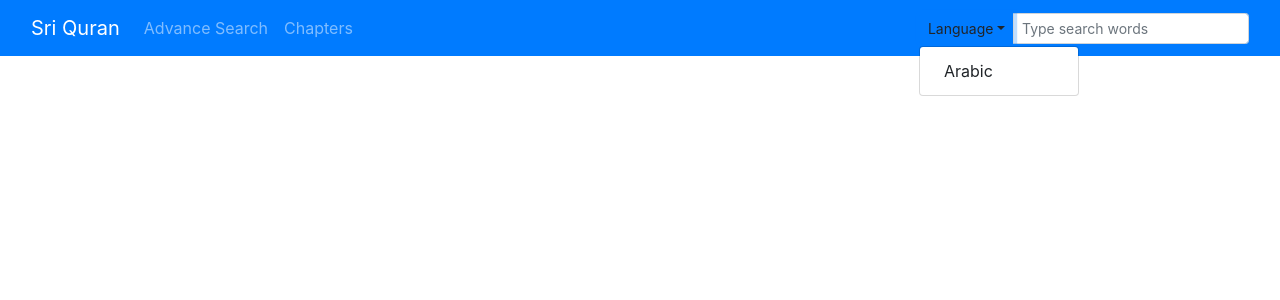
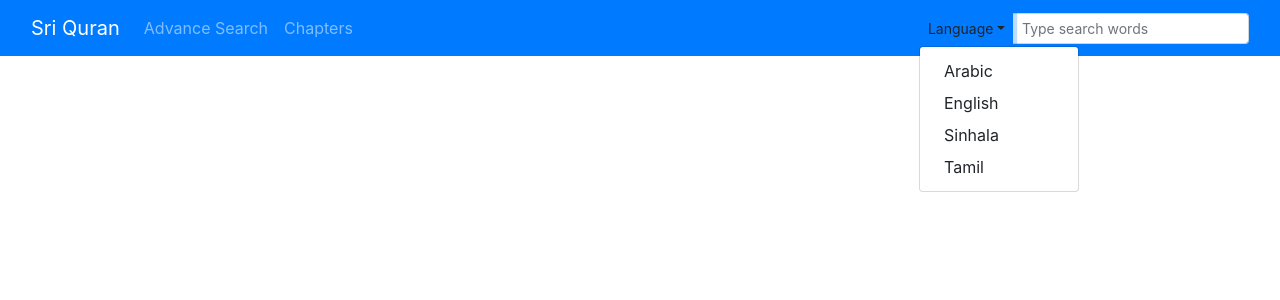
Before and after one commit to marjanmukram/sri-quran, a React (Create React App) app: page / in a window 1280 px wide. Both pictures are taken after a click on the button "Language". Shown: the top 300 px of the page. Built offline with nearby package versions, Linux system fonts and the light colour scheme.

Commit message:
added language dropdown from redux store

```diff
--- a/src/components/search-forms/SimpleSearchForm.js
+++ b/src/components/search-forms/SimpleSearchForm.js
@@ -7,6 +7,7 @@ import {
   DropdownItem,
   Input
 } from 'reactstrap';
+import { connect } from 'react-redux';
 
 class SimpleSearchForm extends React.Component {
   state = {
@@ -27,7 +28,9 @@ class SimpleSearchForm extends React.Component {
             Language
           </DropdownToggle>
           <DropdownMenu>
-            <DropdownItem>Arabic</DropdownItem>
+            {this.props.langList.map(ln => (
+              <DropdownItem key={ln.codeName}>{ln.name}</DropdownItem>
+            ))}
           </DropdownMenu>
         </InputGroupButtonDropdown>
         <Input placeholder="Type search words" size="sm" />
@@ -36,4 +39,11 @@ class SimpleSearchForm extends React.Component {
   }
 }
 
-export default SimpleSearchForm;
+function mapStateToProps(state) {
+  return {
+    langList: state.language.languages,
+    currentLang: state.language.mainLanguage
+  };
+}
+
+export default connect(mapStateToProps)(SimpleSearchForm);
```
